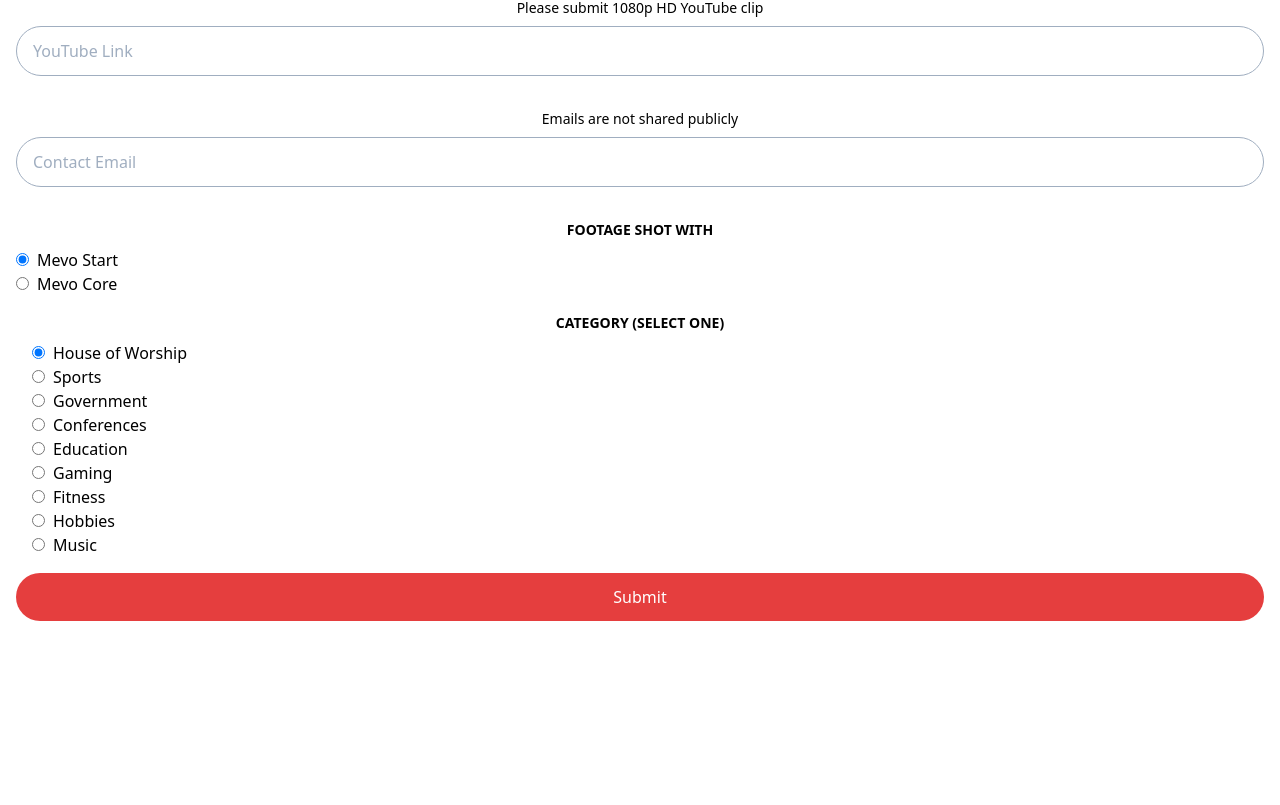
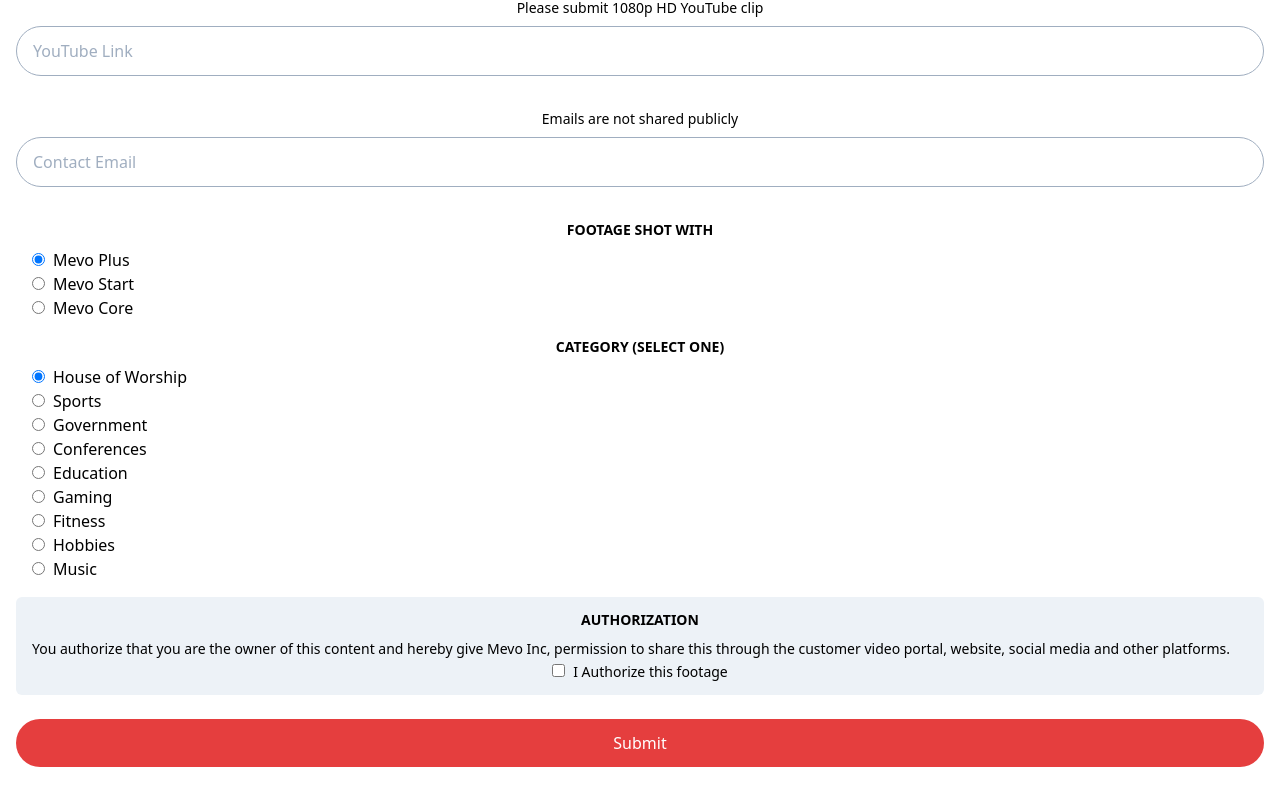
Before and after one commit to ottocedeno/mevo-footage-frontend-app, a React (Create React App) app: page / in a window 1280 px wide. Shown: the part 411-1216 px from the top of the page. Before the commit the page ends 1072 px from the top, so only its background shows below. Built offline with nearby package versions, Linux system fonts and the light colour scheme.

Commit message:
Finalized v1 of the video submit form

```diff
--- a/src/containers/SubmitFormContainer.js
+++ b/src/containers/SubmitFormContainer.js
@@ -1,6 +1,7 @@
 import React, { Component } from "react";
 import FormTextInput from "../components/FormTextInput";
 import FormRadioInput from "../components/FormRadioInput";
+import FormCheckboxInput from "../components/FormCheckboxInput";
 import FormSubmitButton from "../components/FormSubmitButton";
 
 class SubmitFormContainer extends Component {
@@ -11,10 +12,13 @@
       description: "",
       youtube_url: "",
       user_email: "",
-      model: "Mevo Start",
+      model: this.cameras[0],
       category_name: this.categories[0],
+      authorized_to_share: false,
     };
   }
+
+  cameras = ["Mevo Plus", "Mevo Start", "Mevo Core"];
 
   categories = [
     "House of Worship",
@@ -31,6 +35,12 @@
   handleFormInputChange = (event) => {
     this.setState({
       [event.target.name]: event.target.value,
+    });
+  };
+
+  handleAuthorizationCheck = (event) => {
+    this.setState({
+      authorized_to_share: !this.state.authorized_to_share,
     });
   };
 
@@ -82,19 +92,18 @@
         <p className="text-center uppercase font-bold text-sm">
           Footage shot with
         </p>
-        <div className="flex flex-col mt-2 mb-4">
+        <div className="flex flex-col mt-2 mb-4 pl-4">
+          {this.cameras.map((camera, id) => {
+            return (
               <FormRadioInput
+                key={id}
                 name="model"
-            value={"Mevo Start"}
+                value={camera}
                 current={this.state.model}
                 handleFormInputChange={this.handleFormInputChange}
               />
-          <FormRadioInput
-            name="model"
-            value={"Mevo Core"}
-            current={this.state.model}
-            handleFormInputChange={this.handleFormInputChange}
-          />
+            );
+          })}
         </div>
       </div>
     );
@@ -123,15 +132,35 @@
     );
   };
 
+  renderAuthorization = () => {
+    return (
+      <div className="bg-gray-200 py-3 rounded-md mb-6">
+        <p className="text-center uppercase font-bold text-sm">Authorization</p>
+        <p className="text-sm px-4 mt-2">
+          You authorize that you are the owner of this content and hereby give
+          Mevo Inc, permission to share this through the customer video portal,
+          website, social media and other platforms.
+        </p>
+        <div className="flex justify-center items-center">
+          <FormCheckboxInput
+            name="authorized_to_share"
+            current={this.state.authorized_to_share}
+            label="I Authorize this footage"
+            handleCheck={this.handleAuthorizationCheck}
+          />
+        </div>
+      </div>
+    );
+  };
+
   render() {
     return (
       <form className="px-4 mt-8" onSubmit={this.handleFormSubmit}>
         {this.renderTextInputs()}
         {this.renderCameraSelector()}
         {this.renderCategorySelection()}
-        <div>
+        {this.renderAuthorization()}
         <FormSubmitButton />
-        </div>
       </form>
     );
   }
```
Lines whose indentation alone changed are shown as unchanged.
